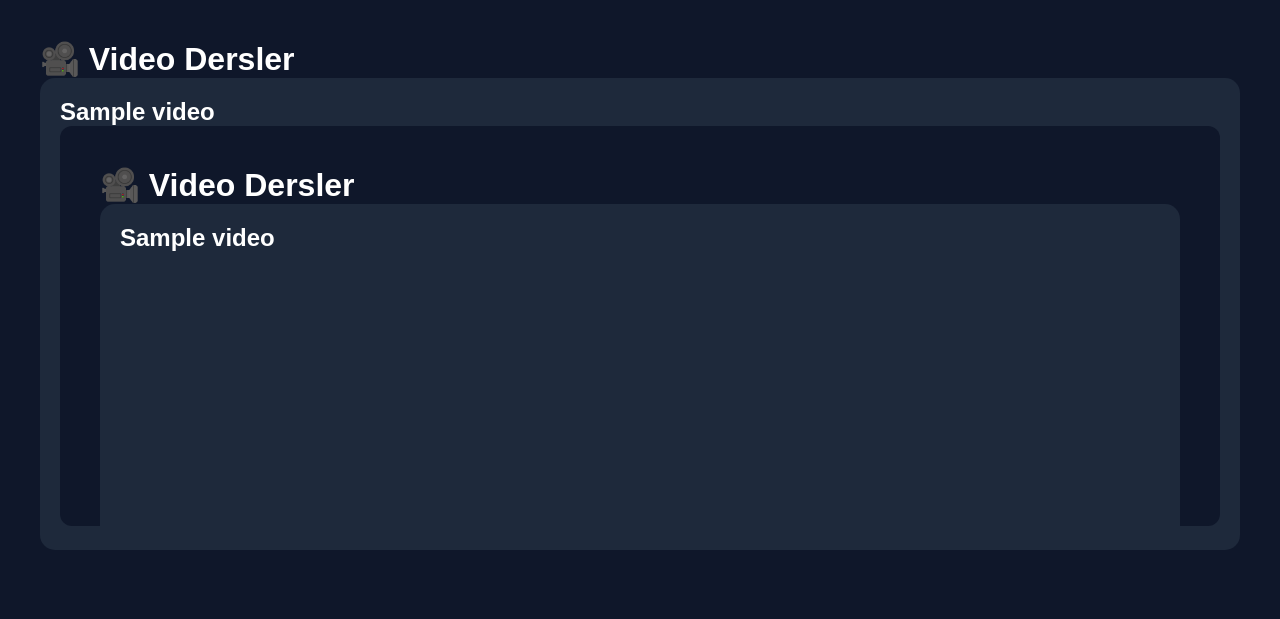
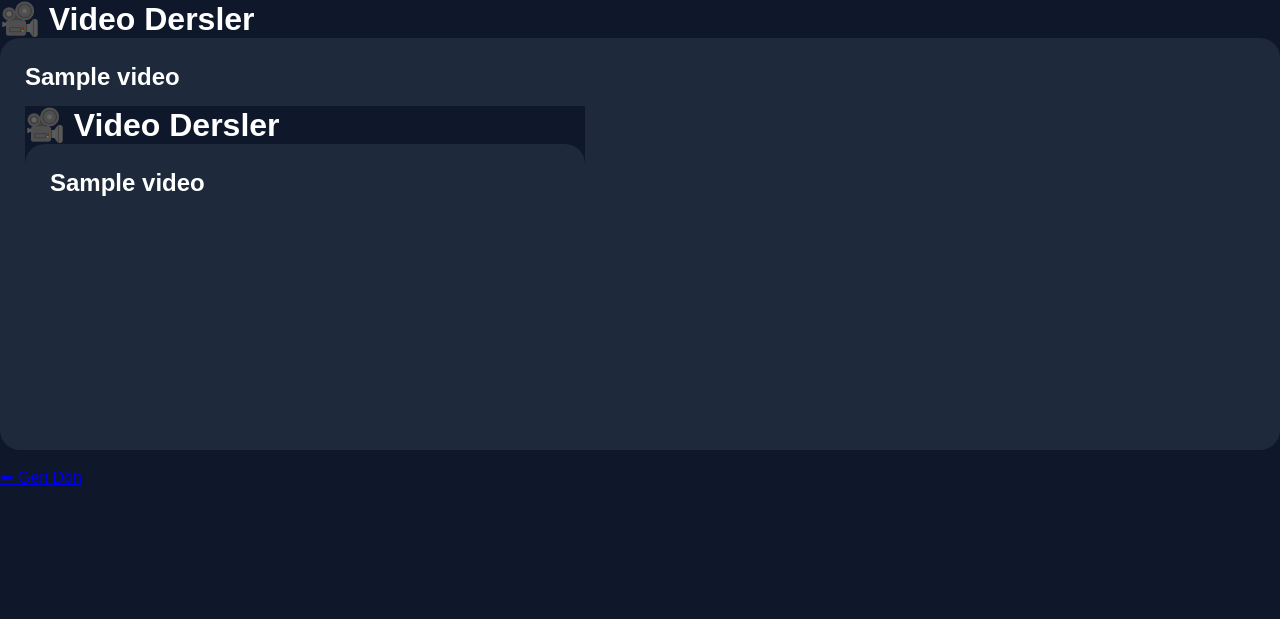
Before and after one commit to 242201012-sketch/ai-egitim-sistemi, a Flask app: template templates/video_lesson.html in a window 1280 px wide. Shown: the top 619 px of the page. Run offline with Flask 3, Linux system fonts and the light colour scheme; the template is opened without the code that fills it: most values are stand-ins (such as "Sample title", 1, 10 or a date in 2020).

Commit message:
Update video_lesson.html

```diff
--- a/templates/video_lesson.html
+++ b/templates/video_lesson.html
@@ -4,53 +4,30 @@
     <meta charset="UTF-8">
     <meta name="viewport" content="width=device-width, initial-scale=1.0">
     <title>Video Dersler</title>
-
     <link rel="stylesheet" href="{{ url_for('static', filename='style.css') }}">
-
-    <style>
-
-        body{
-            background:#0f172a;
-            color:white;
-            font-family:Arial;
-            padding:40px;
-        }
-
-        .video-card{
-            background:#1e293b;
-            padding:20px;
-            border-radius:15px;
-            margin-bottom:30px;
-        }
-
-        iframe{
-            width:100%;
-            height:400px;
-            border:none;
-            border-radius:12px;
-        }
-
-    </style>
-
 </head>
 <body>
 
+    <div class="container">
         <h1>🎥 Video Dersler</h1>
 
         {% for video in videos %}
-
-    <div class="video-card">
-
+        <div class="card">
             <h2>{{ video.title }}</h2>
 
-        <iframe
+            <iframe width="560"
+                    height="315"
                     src="{{ video.url }}"
+                    frameborder="0"
                     allowfullscreen>
             </iframe>
 
         </div>
+        {% endfor %}
 
-    {% endfor %}
+        <br>
+        <a href="/student_dashboard">⬅ Geri Dön</a>
+    </div>
 
 </body>
 </html>
```
Lines whose indentation alone changed are shown as unchanged.
